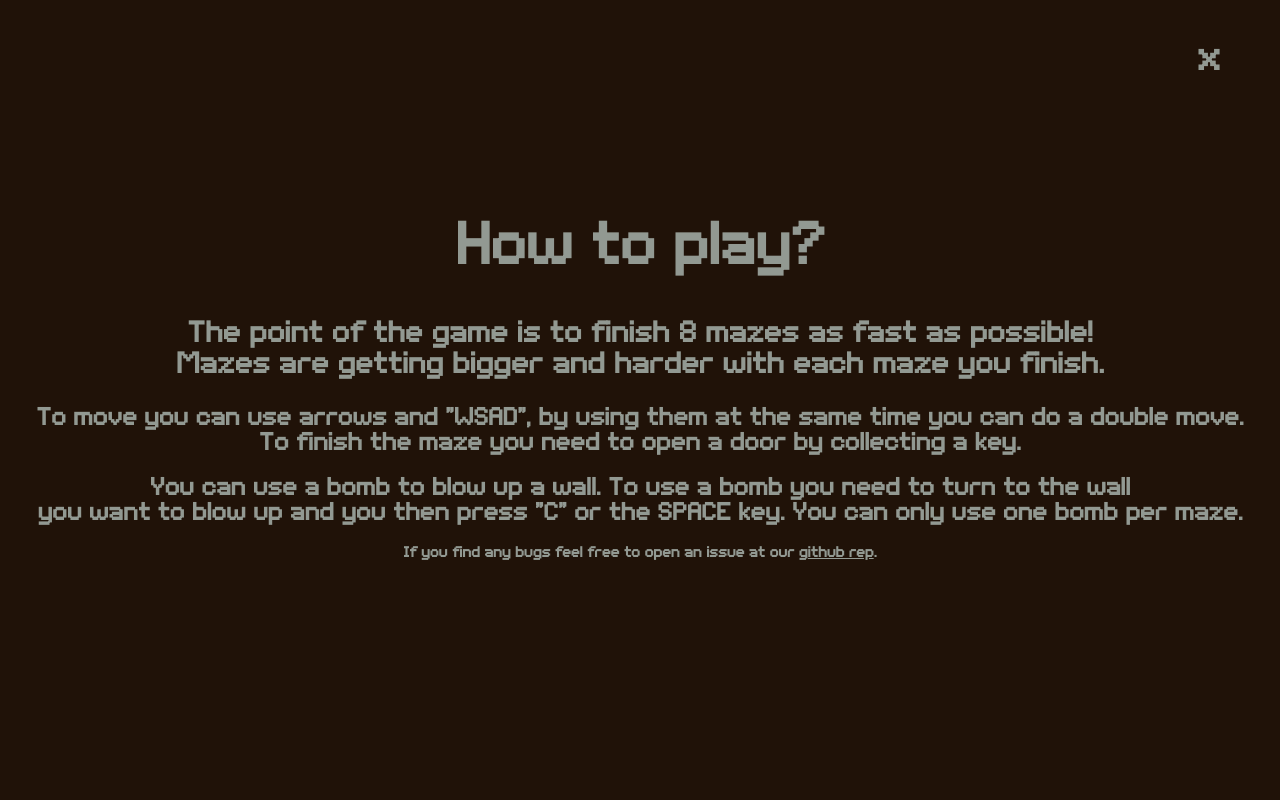
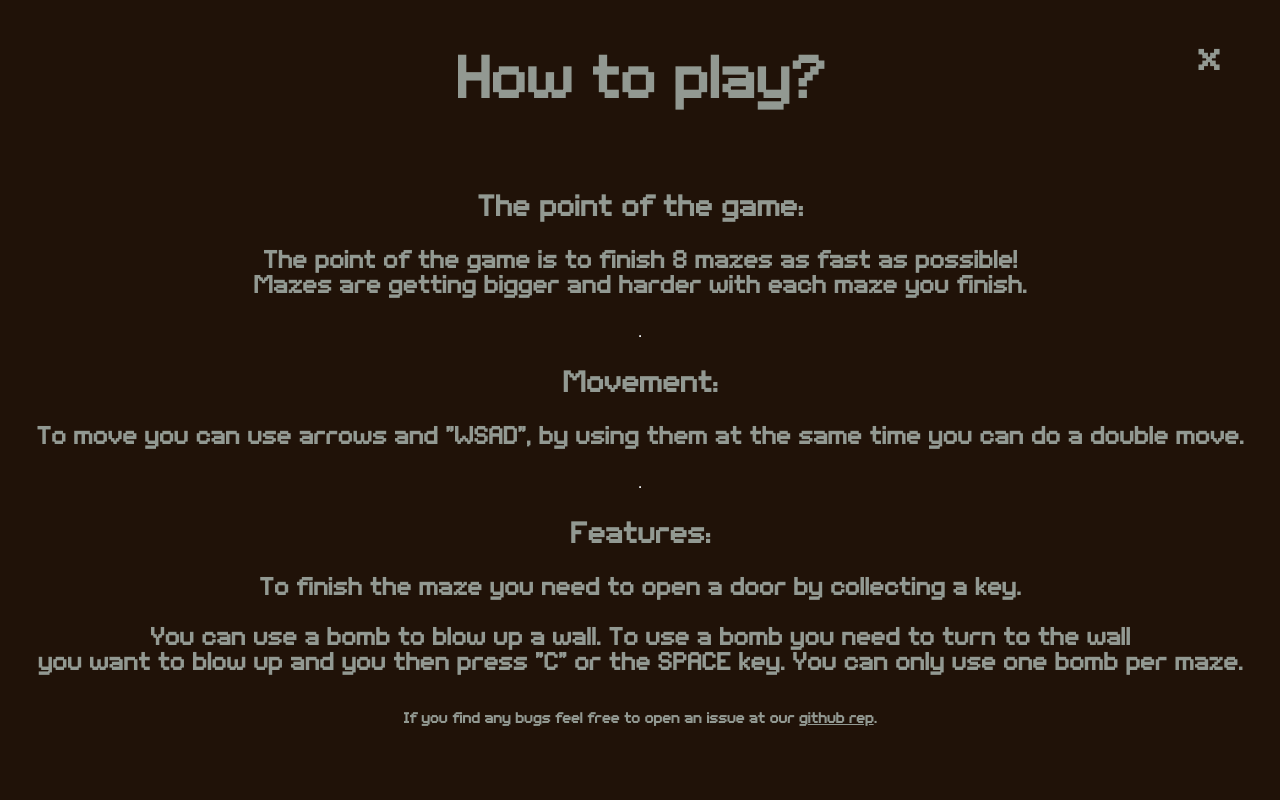
Before and after one commit to Tx270/TheLabirynth, a PHP site: page /start/ in a window 1280 px wide, after a click that opens the changed part. Run offline with PHP 8.4, Linux system fonts and the light colour scheme; a stand-in replaces the project's code that opens the database connection.

Commit message:
refactor help content and improve styling

```diff
--- a/assets/options.html
+++ b/assets/options.html
@@ -2,13 +2,12 @@
   <span class="close" onclick="document.getElementById('help').style.display = 'none';">x</span>
 
   <h1>How to play?</h1>
-
-  <h2>The point of the game is to finish 8 mazes as fast as possible! <br> Mazes are getting bigger and harder with each maze you finish.</h2>
-
-  <h3>To move you can use arrows and "WSAD", by using them at the same time you can do a double move. <br> To finish the maze you need to open a door by collecting a key.</h3>
-
-  <h3>You can use a bomb to blow up a wall. To use a bomb you need to turn to the wall <br> you want to blow up and you then press "C" or the SPACE key. You can only use one bomb per maze.</h3>
-
+  <h2>The point of the game:</h2>
+  <h3>The point of the game is to finish 8 mazes as fast as possible!<br> Mazes are getting bigger and harder with each maze you finish.</h3><br><hr> <br><br>
+  <h2>Movement:</h2>
+  <h3>To move you can use arrows and "WSAD", by using them at the same time you can do a double move.</h3><br><hr><br><br>
+  <h2>Features:</h2>
+  <h3> To finish the maze you need to open a door by collecting a key. <br><br> You can use a bomb to blow up a wall. To use a bomb you need to turn to the wall <br> you want to blow up and you then press "C" or the SPACE key. You can only use one bomb per maze.</h3><br>
   <h4>If you find any bugs feel free to open an issue at our <a href="https://github.com/Tx270/TheLabirynth">github rep</a>.</h4>
 </div>
 
--- a/assets/style.css
+++ b/assets/style.css
@@ -230,7 +230,7 @@ th, td {
 
 #help h1 {
   font-size: 60px;
-  margin-bottom: 40px;
+  margin-bottom: 80px;
 }
 
 #settings h1 {
@@ -241,6 +241,7 @@ th, td {
 #help h2 {
   font-size: 30px;
   margin-bottom: 25px;
+  font-weight: bolder;
 }
 
 #help h3 {
```
